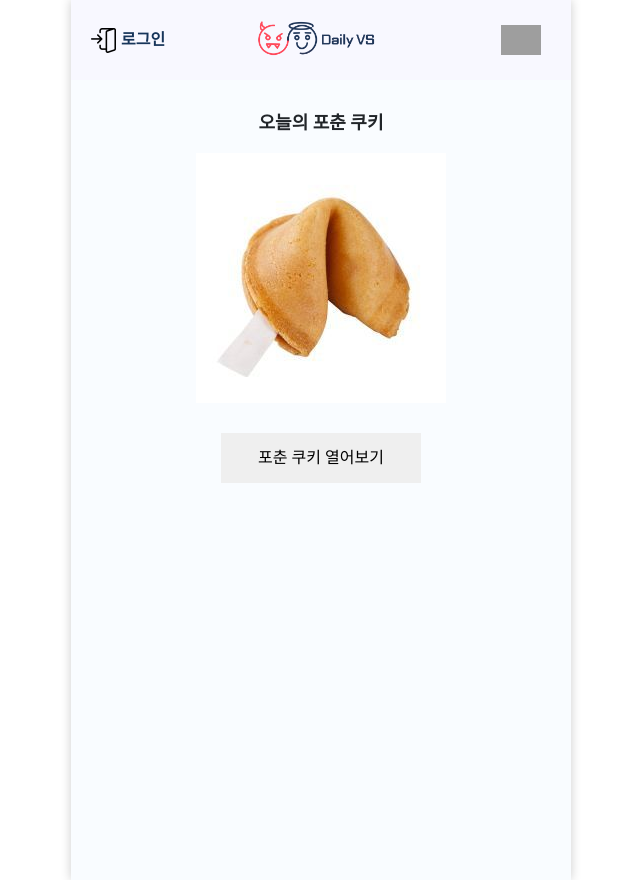
After one commit to DAILY-VS/DAILYVS, a Django app: page /fortune in a window 1280 px wide. The commit adds this page. Shown: the whole page, without its empty margins (319-959 px from the left). Run offline with Django 4.2, Linux system fonts and the light colour scheme; some libraries are stand-ins or nearby versions; some web fonts are replaced; grey boxes are pictures that could not be loaded.

Commit message:
포춘 쿠키 생성

```diff
--- a/server/static/css/main.css
+++ b/server/static/css/main.css
@@ -246,10 +246,32 @@
 }
 
 .today-topic,
-.today-taro {
+.today-fortune {
+  margin-right: 10px;
   display: flex;
   justify-content: center;
   font-size: 20px;
   font-family: "GongGothicMedium";
   color: var(--darkblue-primary-color);
 }
+
+/* main-fortune */
+
+.fortune-title {
+  font-weight: 800;
+  font-size: 18px;
+  margin-top: 30px;
+}
+.fortune-container {
+  display: flex;
+  flex-direction: column;
+  align-items: center;
+  width: 400px;
+}
+
+#fortune-open {
+  border: none;
+  margin-top: 30px;
+  width: 200px;
+  height: 50px;
+}
--- /dev/null
+++ b/server/templates/vote/main/main-fortune.html
@@ -0,0 +1,12 @@
+{% extends 'vote/base.html' %} {% load static %} {% block content %}
+<div class="fortune-container">
+    <p class="fortune-title">오늘의 포춘 쿠키</p>
+    <img src="{% static 'img/slide/fortune.jpg' %}"/>
+    <button id="fortune-open">포춘 쿠키 열어보기</button>
+</div>
+<script>
+    document.addEventListener("DOMContentLoaded", function () {
+
+    });
+  </script>
+{% endblock %}
--- a/server/vote/urls.py
+++ b/server/vote/urls.py
@@ -37,4 +37,9 @@ urlpatterns = [
         views.poll_nonuserfinal,
         name="nonuserfinal",
     ),
+    path(
+        "fortune",
+        views.fortune,
+        name="fortune",
+    )
 ]
--- a/server/vote/views.py
+++ b/server/vote/views.py
@@ -677,3 +677,6 @@ def poll_nonuserfinal(request, poll_id, nonuservote_id):
         return redirect(calcstat_url)
     else:
         return redirect("/")
+
+def fortune(request):
+    return render(request, "vote/main/main-fortune.html")
```
Also changed, not shown: server/templates/vote/main/main-editor-pick.html (+8 -6 lines), server/static/img/slide/fortune.jpg (added).
